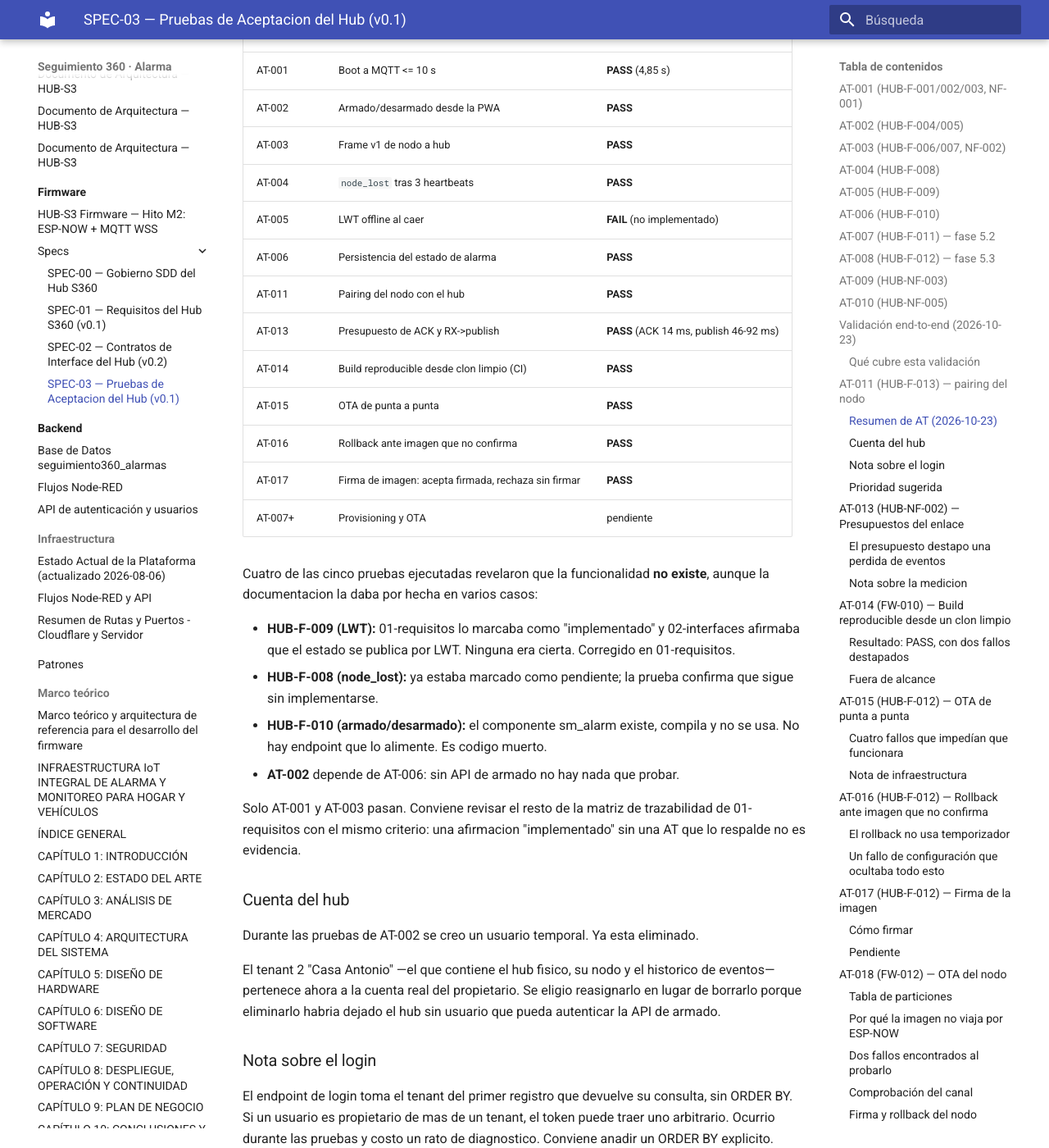
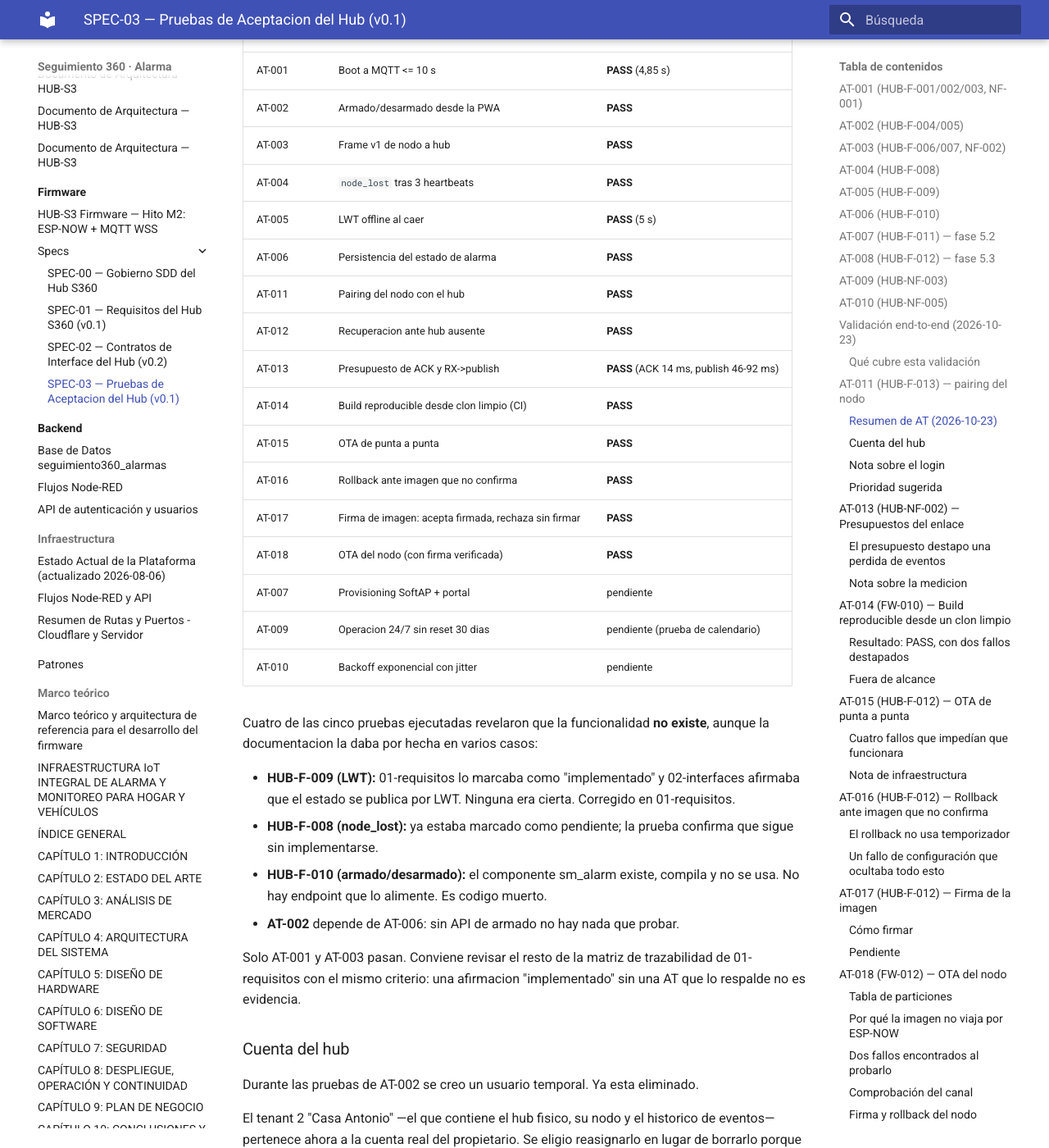
Before and after one commit to khalifa63/seguimiento360-alarma, an MkDocs documentation site: the page built from docs/firmware/specs/03-pruebas-aceptacion.md, in a window 1280 px wide and 1400 px high, scrolled down 7701 px. Shown: the whole window at 82% size. Built offline with MkDocs 1.6.1 and Material for MkDocs 9.7.7, drawn with Linux system fonts in a browser that asks for light colours.

Commit message:
docs: corregir estados que no reflejaban lo verificado
La tabla de requisitos y el resumen de AT daban por pendientes o fallidas
cosas ya implementadas y verificadas en hardware, y omitian pruebas
existentes. Un plan que miente sobre su propio estado no sirve para decidir
que falta.

- HUB-F-012 (OTA) pasa de pendiente a implementado: AT-015/016/017.
- HUB-NF-001 y HUB-NF-002 pasan de por-verif a cumplido, con las medidas.
- AT-005 (LWT) pasa de FAIL a PASS: esta implementado y se midio en 5 s.
- El resumen incorpora AT-012 y AT-018, que existian y no figuraban.
- Se listan AT-007, AT-009 y AT-010 como pendientes reales.

```diff
--- a/docs/firmware/specs/03-pruebas-aceptacion.md
+++ b/docs/firmware/specs/03-pruebas-aceptacion.md
@@ -325,15 +325,19 @@ Resultado: PASS (2026-10-23, nodo v2.1, hub 3c:dc:75:62:c2:b0).
 | AT-002 | Armado/desarmado desde la PWA | **PASS** |
 | AT-003 | Frame v1 de nodo a hub | **PASS** |
 | AT-004 | `node_lost` tras 3 heartbeats | **PASS** |
-| AT-005 | LWT offline al caer | **FAIL** (no implementado) |
+| AT-005 | LWT offline al caer | **PASS** (5 s) |
 | AT-006 | Persistencia del estado de alarma | **PASS** |
 | AT-011 | Pairing del nodo con el hub | **PASS** |
+| AT-012 | Recuperacion ante hub ausente | **PASS** |
 | AT-013 | Presupuesto de ACK y RX->publish | **PASS** (ACK 14 ms, publish 46-92 ms) |
 | AT-014 | Build reproducible desde clon limpio (CI) | **PASS** |
 | AT-015 | OTA de punta a punta | **PASS** |
 | AT-016 | Rollback ante imagen que no confirma | **PASS** |
 | AT-017 | Firma de imagen: acepta firmada, rechaza sin firmar | **PASS** |
-| AT-007+ | Provisioning y OTA | pendiente |
+| AT-018 | OTA del nodo (con firma verificada) | **PASS** |
+| AT-007 | Provisioning SoftAP + portal | pendiente |
+| AT-009 | Operacion 24/7 sin reset 30 dias | pendiente (prueba de calendario) |
+| AT-010 | Backoff exponencial con jitter | pendiente |
 
 Cuatro de las cinco pruebas ejecutadas revelaron que la funcionalidad **no
 existe**, aunque la documentacion la daba por hecha en varios casos:
```
Also changed, not shown: docs/firmware/specs/01-requisitos.md (+3 -3 lines).
